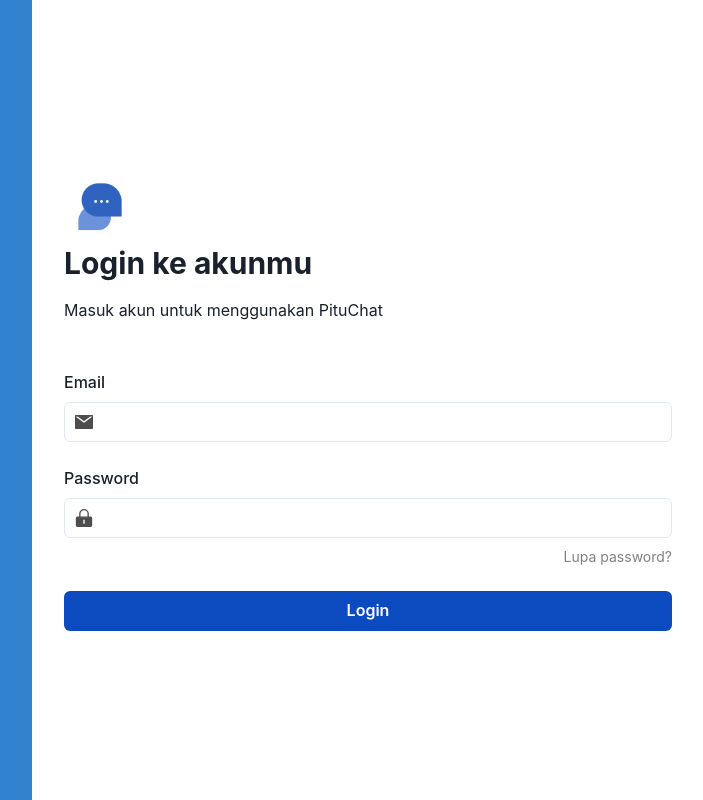
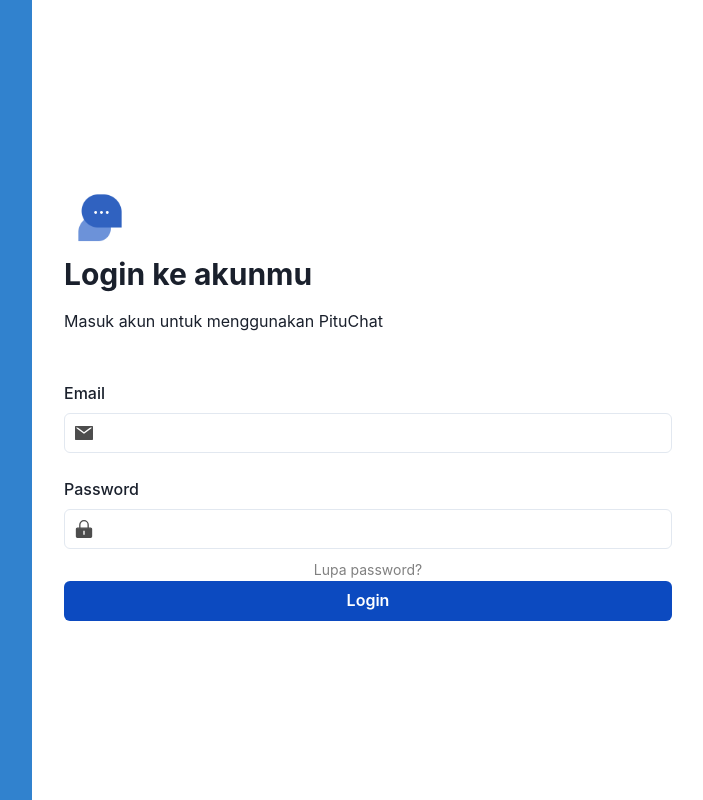
Before and after one commit to fauzanlinnas/paragon-assignment, a React (Create React App) app: page / in a window 1280 px wide. Shown: the whole page, without its empty margins (576-1279 px from the left). Built offline with nearby package versions, Linux system fonts and the light colour scheme.

Commit message:
add react hook form

```diff
--- a/package.json
+++ b/package.json
@@ -18,6 +18,7 @@
     "framer-motion": "^10.12.2",
     "react": "^18.2.0",
     "react-dom": "^18.2.0",
+    "react-hook-form": "^7.43.9",
     "react-redux": "^8.0.5",
     "react-router-dom": "^6.10.0",
     "react-scripts": "5.0.1",
--- a/src/pages/LoginPage.tsx
+++ b/src/pages/LoginPage.tsx
@@ -15,12 +15,19 @@ import { useDispatch } from "react-redux";
 import { login } from "../store/actions/authActions";
 import { useNavigate } from "react-router-dom";
 import { EmailIcon, Logo, PasswordIcon } from "../assets";
+import { useForm } from "react-hook-form";
 
 const LoginPage = () => {
   const dispatch = useDispatch();
   const navigate = useNavigate();
 
-  const handleLogin = () => {
+  const {
+    handleSubmit,
+    register,
+    formState: { errors },
+  } = useForm();
+
+  const onSubmit = () => {
     // Dispatch the login action
     dispatch(login());
     navigate("/chat");
@@ -43,34 +50,60 @@ const LoginPage = () => {
           <Text textAlign="left">Masuk akun untuk menggunakan PituChat </Text>
         </Box>
         <Box display="flex" flexDirection="column">
-          <FormControl mb={6}>
+          <form onSubmit={handleSubmit(onSubmit)}>
+            <FormControl mb={6} isInvalid={!!errors.email}>
               <FormLabel htmlFor="email">Email</FormLabel>
               <InputGroup>
-              <InputLeftElement pointerEvents="none" children={<EmailIcon />} />
-              <Input type="email" id="email" name="email" />
+                <InputLeftElement
+                  pointerEvents="none"
+                  children={<EmailIcon />}
+                />
+                <Input
+                  type="email"
+                  id="email"
+                  {...register("email", {
+                    required: "This field is required",
+                    pattern: {
+                      value: /^[A-Z0-9._%+-]+@[A-Z0-9.-]+\.[A-Z]{2,4}$/i,
+                      message: "Invalid email address",
+                    },
+                  })}
+                />
               </InputGroup>
+              {errors.email && (
+                <Text color="red.500" fontSize="sm" mt={1}>
+                  {errors.email.message as string}
+                </Text>
+              )}
             </FormControl>
-          <FormControl mb={2}>
+            <FormControl mb={2} isInvalid={!!errors.password}>
               <FormLabel htmlFor="password">Password</FormLabel>
               <InputGroup>
                 <InputLeftElement
                   pointerEvents="none"
                   children={<PasswordIcon />}
                 />
-              <Input type="password" id="password" name="password" />
+                <Input
+                  type="password"
+                  id="password"
+                  {...register("password", {
+                    required: "Password is required",
+                  })}
+                />
               </InputGroup>
+              {errors.password && (
+                <Text color="red.500" fontSize="sm" mt={1}>
+                  {errors.password.message as string}
+                </Text>
+              )}
             </FormControl>
-          <Link color={"#808080"} fontSize={"sm"} mb={6} alignSelf="flex-end">
+            <Link color="#808080" fontSize="sm" mb={6} alignSelf="flex-end">
               Lupa password?
             </Link>
-          <Button
-            w="full"
-            bgColor="#0C4AC0"
-            onClick={handleLogin}
-            color="white"
-          >
+            <Button w="full" bgColor="#0C4AC0" color="white" type="submit">
               Login
             </Button>
+          </form>
         </Box>
       </Flex>
     </Flex>
```
Also changed, not shown: 1 other file (tests, documents, lock files or other folders). Lines whose indentation alone changed are shown as unchanged.
